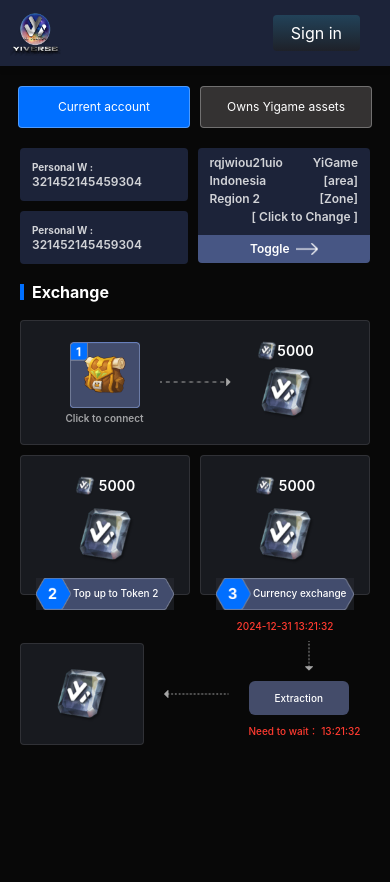
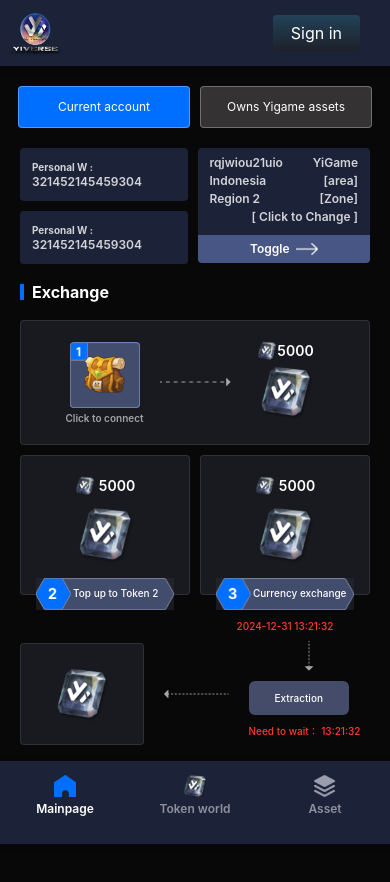
Before and after one commit to ShenZhen-QianHai/yy_game_web, a React (Vite) app: page / in a window 390 px wide. Shown: the top 882 px of the page. Before the commit the page ends 844 px from the top, so only its background shows below. Built offline with nearby package versions, Linux system fonts and the light colour scheme; no server answers; what bs58 would draw is missing.

Commit message:
h5底部栏

```diff
--- a/src/main.tsx
+++ b/src/main.tsx
@@ -16,7 +16,7 @@
         <Route index element={<Home />} />
         <Route path="/login" element={<Login />} />
         <Route path="/about" element={<About />} />
-        <Route path="/assetWorld" element={<AssetWorld />} />
+        <Route path="/Asset" element={<AssetWorld />} />
         <Route path="/hi">
           <Route path=":name" element={<Hi />} />
         </Route>
--- a/src/pages/Home.css
+++ b/src/pages/Home.css
@@ -603,7 +603,7 @@
   .Home_box {
     border-image: none;
     background: none;
-    padding: 0px;
+    padding: 0px 0px 80px 0px;
     border: none;
   }
   .Home_tab {
--- a/src/pages/Home.tsx
+++ b/src/pages/Home.tsx
@@ -20,6 +20,7 @@
 import icon24 from "../images/icon24.png";
 import close from "../images/close.png";
 import { Modal, Select, Tooltip } from "antd";
+import H5Footer from "./component/h5Footer";
 
 function Home() {
   const router = useNavigate();
@@ -258,6 +259,8 @@
           </div>
         </div>
       </div>
+
+      <H5Footer tabIndex={1} />
 
       {/* Switching region弹框 */}
       <Modal
--- a/src/pages/assetWorld/index.module.css
+++ b/src/pages/assetWorld/index.module.css
@@ -371,7 +371,7 @@
 
 
 .footer {
-  height: 100px;
+  height: 140px;
 }
 
 @media (max-width: 768px) {
--- a/src/pages/assetWorld/index.tsx
+++ b/src/pages/assetWorld/index.tsx
@@ -12,6 +12,7 @@
 import icon6 from "../../images/icon6.png";
 import { Dropdown, Modal } from "antd";
 import { useNavigate } from "react-router-dom";
+import H5Footer from "../component/h5Footer"
 
 function About() {
   const navigate = useNavigate();
@@ -444,6 +445,7 @@
       </Modal>
 
       <div className={`${logincss.footer}`}></div>
+      <H5Footer tabIndex={3} />
     </div>
   );
 }
--- /dev/null
+++ b/src/pages/component/h5Footer/index.module.css
@@ -0,0 +1,39 @@
+.footer {
+  display: none;
+}
+
+@media (max-width: 768px) {
+  .footer {
+    display: flex;
+    align-items: center;
+    padding: 14px 0px 28px 0px;
+    background: rgba(28, 35, 57, 1);
+    box-shadow: 0 2px 8px 0 rgba(0, 0, 0, 0.1);
+    position: fixed;
+    bottom: 0;
+    left: 0;
+    right: 0;
+    width: 100vw;
+    z-index: 9;
+  }
+  .footer_item {
+    flex: 1;
+  }
+  .footer_item img {
+    width: 22px;
+    height: 22px;
+    margin: 0 auto;
+    display: block
+  }
+  .footer_item p {
+    margin: 0;
+    text-align: center;
+    font-size: 12px;
+    font-weight: 600;
+    padding-top: 4px;
+    color: rgba(255, 255, 255, 0.5);
+  }
+  .footer_item_on{
+    color: #fff !important;
+  }
+}
--- /dev/null
+++ b/src/pages/component/h5Footer/index.tsx
@@ -0,0 +1,41 @@
+import React from "react";
+import pctop from "./index.module.css";
+import icon42 from "../../../images/icon42.png";
+import icon42_on from "../../../images/icon42_on.png";
+import icon6 from "../../../images/icon6.png";
+import icon43 from "../../../images/icon43.png";
+import icon43_on from "../../../images/icon43_on.png";
+import icon44 from "../../../images/icon44.png";
+import { useNavigate } from "react-router";
+
+
+interface IProps {
+  tabIndex: number;
+}
+
+function About(IProps: any) {
+  const navigate = useNavigate();
+
+  return (
+    <div className={`${pctop.footer}`}>
+      <div className={`${pctop.footer_item}`} onClick={() => navigate('/')}>
+        {IProps.tabIndex === 3 ?
+          <img src={icon42_on} alt="" /> :
+          <img src={icon42} alt="" />}
+        <p className={`${IProps.tabIndex === 1 ? pctop.footer_item_on : ''}`}>Mainpage</p>
+      </div>
+      <div className={`${pctop.footer_item}`}>
+        <img src={icon44} alt="" />
+        <p className={`${IProps.tabIndex === 2 ? pctop.footer_item_on : ''}`}>Token world</p>
+      </div>
+      <div className={`${pctop.footer_item}`} onClick={() => navigate('/Asset')}>
+        {IProps.tabIndex === 3 ?
+          <img src={icon43_on} alt="" /> :
+          <img src={icon43} alt="" />}
+        <p className={`${IProps.tabIndex === 3 ? pctop.footer_item_on : ''}`}>Asset</p>
+      </div>
+    </div>
+  );
+}
+
+export default About;
--- a/src/pages/component/h5Top/index.tsx
+++ b/src/pages/component/h5Top/index.tsx
@@ -2,14 +2,17 @@
 import pctop from "./index.module.css";
 import logo from "../../../images/logo.png";
 import icon1 from "../../../images/icon1.png";
+import { useNavigate } from "react-router";
 
 function About() {
+  const navigate = useNavigate();
+
   return (
     <div className={`${pctop.header}`}>
-      <img className={`${pctop.header_logo}`} src={logo} alt="" />
+      <img className={`${pctop.header_logo}`} onClick={() => navigate('/')} src={logo} alt="" />
       <div className={`${pctop.header_right}`}></div>
       <div className={`${pctop.header_login}`}>
-        <div className={`${pctop.header_login_item1}`}>Sign in</div>
+        <div className={`${pctop.header_login_item1}`} onClick={() => navigate("/login")}>Sign in</div>
         {/* 已登陆 */}
         {/* <div className={`${pctop.header_login_item2}`}>0xndjs...iioj</div> */}
       </div>
--- a/src/pages/component/pcTop/index.module.css
+++ b/src/pages/component/pcTop/index.module.css
@@ -14,6 +14,7 @@
 .header_logo{
     width: 112px;
     height: 93px;
+    cursor: pointer;
 }
 .header_right{
     flex: 1;
--- a/src/pages/component/pcTop/index.tsx
+++ b/src/pages/component/pcTop/index.tsx
@@ -10,7 +10,7 @@
 
 
   const handleAssetWorld = () => {
-    navigate('/assetWorld')
+    navigate('/Asset')
     setTabIndex(1)
   }
   const handleHome = () => {
@@ -18,12 +18,12 @@
     setTabIndex(0)
   }
 
-  const [tabIndex, setTabIndex] = React.useState(location?.pathname=== "/assetWorld" ?1:0)
+  const [tabIndex, setTabIndex] = React.useState(location?.pathname === "/Asset" ? 1 : 0)
 
 
   return (
     <div className={`${pctop.header}`}>
-        <img className={`${pctop.header_logo}`} src={logo} alt="" />
+      <img className={`${pctop.header_logo}`} src={logo} onClick={() => navigate('/')} alt="" />
         <div className={`${pctop.header_right}`}>
             <div className={`${pctop.header_right_item} ${tabIndex === 0 ?pctop.header_right_item_1 : ''}`} onClick={handleHome}>
                 Token world
--- a/src/pages/login/index.module.css
+++ b/src/pages/login/index.module.css
@@ -188,4 +188,7 @@
     background: none;
     padding: 10px 0px 0px 0px;
   }
+  .footer {
+    height: 0px
+  }
 }
```
Also changed, not shown: src/images/icon44.png (added).
